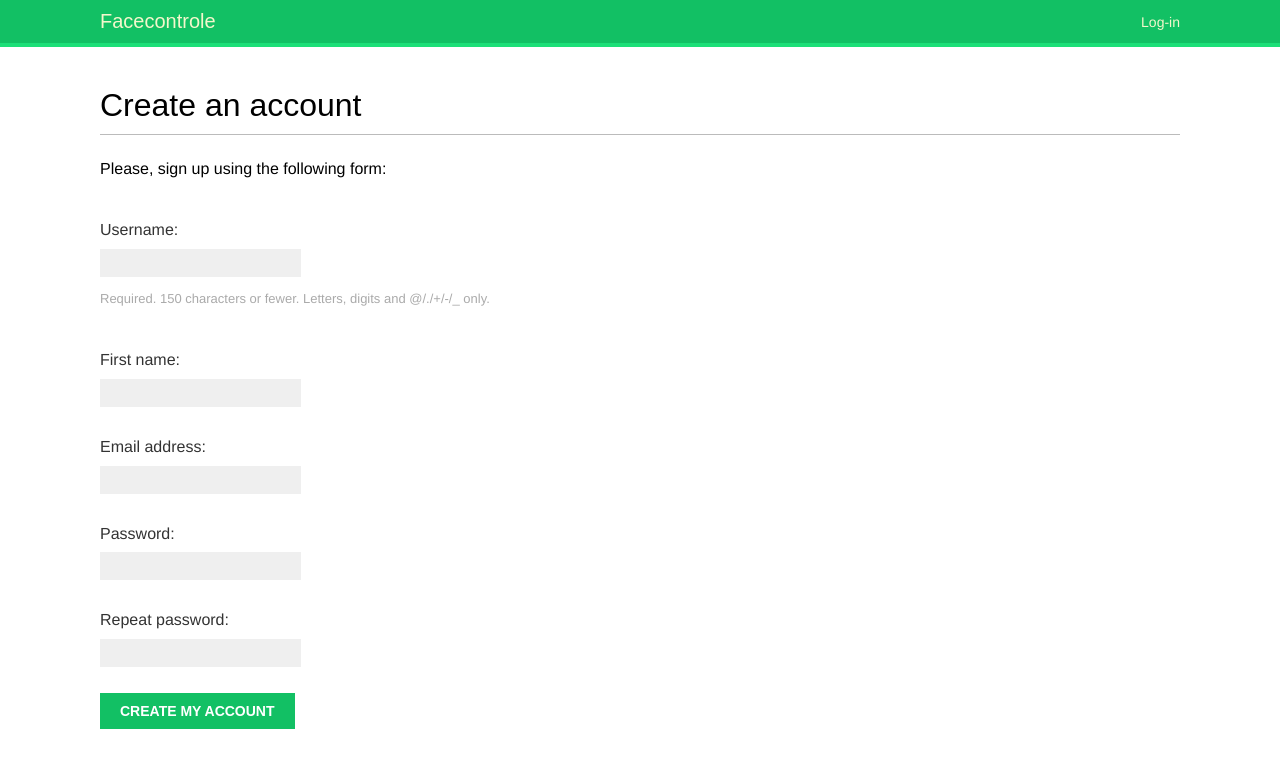
After one commit to mflorya575/Social-website-Facecontrole, a Django app: page /account/register/ in a window 1280 px wide. The commit adds this page. Shown: the top 768 px of the page. Run offline with Django 4.2, Linux system fonts and the light colour scheme; some web fonts are replaced.

Commit message:
create system register users

```diff
--- a/bookmarks/account/forms.py
+++ b/bookmarks/account/forms.py
@@ -1,6 +1,22 @@
 from django import forms
+from django.contrib.auth.models import User
 
 
 class LoginForm(forms.Form):
     username = forms.CharField()
     password = forms.CharField(widget=forms.PasswordInput)
+
+
+class UserRegistrationForm(forms.ModelForm):
+    password = forms.CharField(label='Password', widget=forms.PasswordInput)
+    password2 = forms.CharField(label='Repeat password', widget=forms.PasswordInput)
+
+    class Meta:
+        model = User
+        fields = ['username', 'first_name', 'email']
+
+    def clean_password2(self):
+        cd = self.cleaned_data
+        if cd['password'] != cd['password2']:
+            raise forms.ValidationError('Passwords don\'t match.')
+        return cd['password2']
--- a/bookmarks/account/urls.py
+++ b/bookmarks/account/urls.py
@@ -22,4 +22,6 @@ urlpatterns = [
     path('', include('django.contrib.auth.urls')),
 
     path('', views.dashboard, name='dashboard'),
+
+    path('register/', views.register, name='register'),
 ]
--- a/bookmarks/account/views.py
+++ b/bookmarks/account/views.py
@@ -3,7 +3,7 @@ from django.shortcuts import render
 from django.contrib.auth import authenticate, login
 from django.contrib.auth.decorators import login_required
 
-from .forms import LoginForm
+from .forms import LoginForm, UserRegistrationForm
 
 
 def user_login(request):
@@ -30,3 +30,21 @@ def user_login(request):
 @login_required
 def dashboard(request):
     return render(request, 'account/dashboard.html', {'section': 'dashboard'})
+
+
+def register(request):
+    if request.method == 'POST':
+        user_form = UserRegistrationForm(request.POST)
+        if user_form.is_valid():
+            # Создать новый объект пользователя,
+            # но пока не сохранять его
+            new_user = user_form.save(commit=False)
+            # Установить выбранный пароль
+            new_user.set_password(
+            user_form.cleaned_data['password'])
+            # Сохранить объект User
+            new_user.save()
+            return render(request, 'account/register_done.html', {'new_user': new_user})
+    else:
+        user_form = UserRegistrationForm()
+    return render(request, 'account/register.html', {'user_form': user_form})
--- /dev/null
+++ b/bookmarks/templates/account/register.html
@@ -0,0 +1,13 @@
+{% extends "base.html" %}
+
+{% block title %}Create an account{% endblock %}
+
+{% block content %}
+ <h1>Create an account</h1>
+ <p>Please, sign up using the following form:</p>
+ <form method="post">
+ {{ user_form.as_p }}
+ {% csrf_token %}
+ <p><input type="submit" value="Create my account"></p>
+ </form>
+{% endblock %}
--- a/bookmarks/templates/base.html
+++ b/bookmarks/templates/base.html
@@ -24,7 +24,7 @@
  <span class="user">
  {% if request.user.is_authenticated %}
  Hello {{ request.user.first_name|default:request.user.username }},
- <a href="{% url 'my_logout' %}">Logout</a>
+ <a href="{% url 'logout' %}">Logout</a>
  {% else %}
  <a href="{% url 'login' %}">Log-in</a>
  {% endif %}
```
Also changed, not shown: bookmarks/templates/account/login.html (+7 -1 lines), bookmarks/templates/account/register_done.html (added, +11 -0 lines), bookmarks/db.sqlite3.
